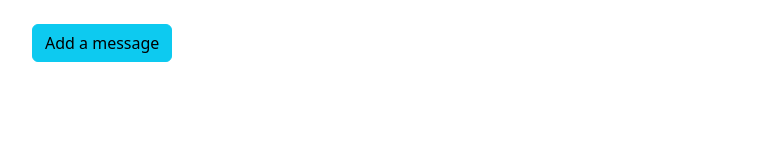
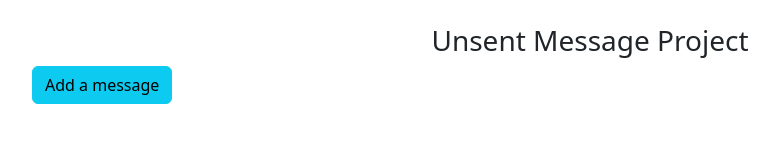
Before and after one commit to martinanajdovska/unsent-message-project-for-devops, a plain HTML site: page frontend/index.html in a window 1280 px wide. Shown: the whole page, without its empty margins (50-829 px from the left). Drawn offline with nearby package versions, Linux system fonts and the light colour scheme; no server answers.

Commit message:
test github actions

```diff
--- a/frontend/index.html
+++ b/frontend/index.html
@@ -8,6 +8,7 @@
 </head>
 <body>
 <div class="container mt-4">
+    <h3 class="text-center">Unsent Message Project</h3>
     <div class="mb-3">
         <a class="btn btn-info" href="add.html">Add a message</a>
     </div>
```
